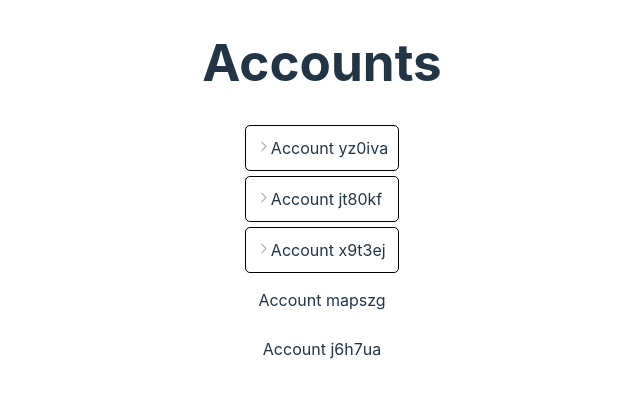
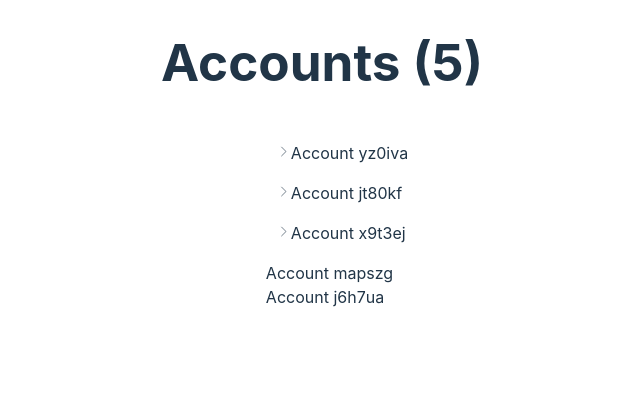
Before and after one commit to yaronkinar/nominal_js, a React (Vite) app: page / in a window 1280 px wide. Shown: the top 398 px of the page, without its empty margins (318-958 px from the left). Built offline with nearby package versions, Linux system fonts and the light colour scheme.

Commit message:
fix the children + css

```diff
--- a/src/App.jsx
+++ b/src/App.jsx
@@ -12,7 +12,7 @@ export default function App() {
   })
   return (
       <>
-      <h1 className="flex">Accounts</h1>
+      <h1 className="flex">Accounts ({accounts.length})</h1>
       <div className="flex">
           <Tree data={accounts} parentToChild={parentsToChildren}/>
 
--- a/src/Tree.jsx
+++ b/src/Tree.jsx
@@ -1,5 +1,4 @@
 import TreeNode from "./TreeNode.jsx";
-import {useSelector} from "react-redux";
 
 
 // eslint-disable-next-line react/prop-types
@@ -10,7 +9,7 @@ const Tree = ({data}) => {
             {Object.entries(data).map(([key, value]) => (
                 <div key={key}>
 
-                    <TreeNode data={data}   node={value}  />
+                    <TreeNode  data={data}   node={value}  />
                 </div>
             ))}
 
--- a/src/TreeNode.jsx
+++ b/src/TreeNode.jsx
@@ -4,17 +4,11 @@ import {useDispatch, useSelector} from 'react-redux'
 
 // eslint-disable-next-line react/prop-types
 
+// eslint-disable-next-line react/prop-types
 const CollapsableButtons = ({hasChildren, collapsed}) => {
 
     if (hasChildren) {
-        /*
-        * <span>
-             <svg xmlns="http://www.w3.org/2000/svg" viewBox="0 0 24 24" fill="none" stroke="currentColor"
-                  strokeWidth="1" strokeLinecap="round" strokeLinejoin="round" width="15" height="15">
-  <path d="M9 5l7 7-7 7"/>
-</svg>
-            </span>
-        * */
+
         if (collapsed) {
             return (<span>
              <svg xmlns="http://www.w3.org/2000/svg" viewBox="0 0 24 24" fill="none" stroke="currentColor"
@@ -37,10 +31,10 @@ const CollapsableButtons = ({hasChildren, collapsed}) => {
 
 
 }
+// eslint-disable-next-line react/prop-types
 const TreeNode = ({node}) => {
     const dispatch = useDispatch()
     const [collapsed, setCollapsed] = useState(true);
-    //let accounts = node?.accounts;
     let isChild = node?.isChild;
     let has_children = node?.has_children ;
 
@@ -48,6 +42,7 @@ const TreeNode = ({node}) => {
 
         return  state.accounts.parentsToChildren
     })
+
 
 
     let parentsToChild = parentsToChildren && parentsToChildren[node.id];
@@ -67,32 +62,32 @@ const TreeNode = ({node}) => {
     };
 
     if (has_children) {
-        return (<div className={"parent"}>
-            <div onClick={(event) => {
-                toggleCollapse(event, node.id)
+        return (<ul className={ "parent"}>
+            <li onClick={(event) => {
+                toggleCollapse(event, node?.id)
             }}>
                 <CollapsableButtons hasChildren={has_children} collapsed={collapsed}/>
 
                 {node?.name}
-            </div>
+            </li>
             {!collapsed && node?.has_children  &&  parentsToChild?.map((child) => (
                 <TreeNode className={"child"} key={child.id} node={child} isChild={true}/>))}
-        </div>)
+        </ul>)
     }
 
     if (!has_children) {
         if (isChild) {
-            return (<div className="child">
+            return (<li className="child">
 
 
                 {node?.name}
-            </div>)
+            </li>)
         } else {
-            return (<div className="noParent">
+            return (<li className="child">
 
 
                     {node?.name}
-                </div>)
+                </li>)
         }
     }
 
--- a/src/feature/accounts/AccountsSlice.js
+++ b/src/feature/accounts/AccountsSlice.js
@@ -1,6 +1,6 @@
-import {createSlice, current} from '@reduxjs/toolkit'
+import {createSlice} from '@reduxjs/toolkit'
 
-import {convertToObject, generateChildNodes, generateNodes,result} from '../../mockApi.js'
+import { generateNodes,result} from '../../mockApi.js'
 
 let parentsToChildren = {};
 const initialState ={accounts:result,parentsToChildren:parentsToChildren}
@@ -12,40 +12,13 @@ export const accountsSlice = createSlice({
         expand: (state,action) => {
 
 
-            //console.log(action.payload)
-
-           // console.log(current(action.payload))
-
-
-           // const updateAccount = {...state.accounts[action.payload], accounts: generateNodes()}
-           // let spreadElements = {...generateChildNodes(action.payload)};
-            let accounts = generateChildNodes(action.payload);
-
-            state.parentsToChildren[action.payload] = accounts
-          //  console.log(current(accounts))
-          //  state.accounts = [...state.accounts, ...accounts ]
-
-         //   console.log(current(state.accounts))
-
-            // state.accounts = {...state.accounts, updateAccount}
-
-           // state.accounts = convertToObject(state.accounts)
-           // state.accounts[action.payload] = generateNodes1
-         /*   state.value.forEach(item => {
-                if (item.id === action.payload) {
 
 
 
+            let accounts = generateNodes();
 
+            state.parentsToChildren[action.payload] = accounts
 
-
-
-                    item["accounts"] = generateChildNodes();
-                    item["has_children"] = true
-
-
-                }
-            });*/
             // Redux Toolkit allows us to write "mutating" logic in reducers. It
             // doesn't actually mutate the state because it uses the Immer library,
             // which detects changes to a "draft state" and produces a brand new
--- a/src/index.css
+++ b/src/index.css
@@ -56,19 +56,23 @@ button:focus-visible {
   outline: 4px auto -webkit-focus-ring-color;
 }
 .child{
-  padding-left:2rem;
+  padding-left:30px;
   cursor:auto;
-  border: none;
+  list-style: none;
+
+
 
 }
 .parent{
-  cursor: pointer;
+  cursor: pointer
+ /* cursor: pointer;
   border-radius:5px;
   flex-direction: column;
   padding:10px;
   display: flex;
-  margin-bottom: 5px ;
-  border: 1px solid black;
+  margin-bottom: 5px ;*/
+
+
 
 
 
@@ -77,11 +81,11 @@ button:focus-visible {
   cursor: pointer;
   border-radius:5px;
   flex-direction: column;
-  padding:10px;
   display: flex;
   margin-bottom: 5px ;
   align-items: center;
   justify-content: center;
+
 }
 
 ul{
```
Also changed, not shown: 1 other file (tests, documents, lock files or other folders).
